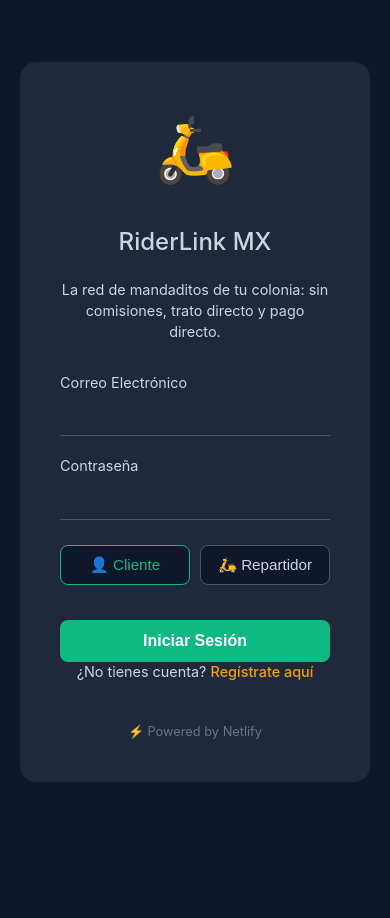
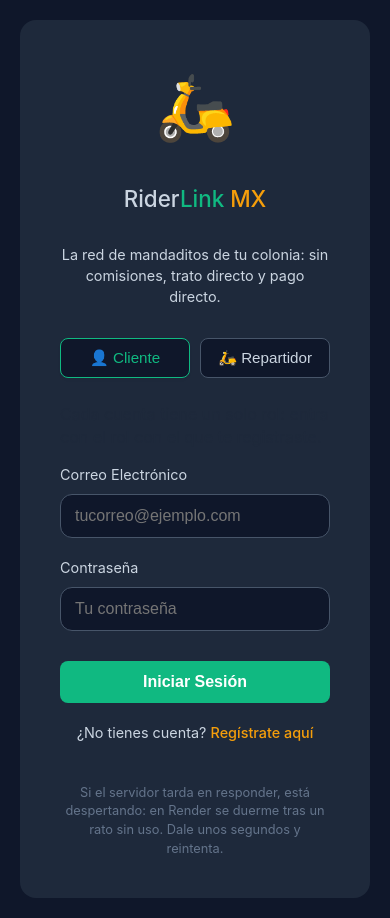
Before and after one commit to oeliud08/mandaditosApp, a React (Vite) app in the folder frontend-react/: page / in a window 390 px wide. Before the commit the page ends 844 px from the top, so only its background shows below. Built offline with nearby package versions, Linux system fonts and the light colour scheme.

Commit message:
fixing design login

```diff
--- a/frontend-react/src/views/Login.css
+++ b/frontend-react/src/views/Login.css
@@ -46,7 +46,7 @@
   font-weight: 500;
 }
 
-.form-card p{
+.tagline{
   font-size: 0.9rem;
   color: #CBD5E1;
   margin: 0 0 30px;
@@ -54,16 +54,19 @@
 }
 
 /* Scoped so these don't clash with the dashboard modal's .input-group */
+
 .login-container .input-group {
   margin-bottom: 20px;
   display: flex;
   flex-direction: column;
+
 }
 
 .login-container .input-group label {
   font-size: 0.9rem;
   color: #CBD5E1;
   margin-bottom: 8px;
+
 }
 
 .login-container .input-group input {
@@ -75,6 +78,10 @@
   font-size: 1rem;
   outline: none;
   transition: border-color 0.2s;
+  border: 1px solid #475569;
+  border-radius: 12px;
+  background: #0F172A;
+  padding: 12px 14px;
 }
 
 .login-container .input-group input:focus {
@@ -82,6 +89,9 @@
 }
 
 /* Role selector */
+.dark-box{
+
+}
 .role-selector {
   display: flex;
   gap: 10px;
@@ -170,20 +180,3 @@
     font-size: 2.4rem;
   }
 }
-
-/* Phones: hide the illustration panel and give the form the whole screen */
-@media (max-width: 768px) {
-  .login-left-panel {
-    display: none;
-  }
-
-  .login-right-panel {
-    width: 100%;
-    padding: 20px;
-  }
-
-  .form-card h2 {
-    font-size: 1.5rem;
-    margin-bottom: 20px;
-  }
-}
--- a/frontend-react/src/views/Login.jsx
+++ b/frontend-react/src/views/Login.jsx
@@ -31,31 +31,11 @@ export default function Login({ onLoginSuccess, onSwitchToRegister }) { // <-- A
       <div className="login-panel">
         <div className="form-card">
           <h1>🛵</h1>
-          <h2>RiderLink MX</h2>
-          <p>La red de mandaditos de tu colonia: sin comisiones, trato directo y pago directo.</p>
+          <h2>Rider<span style={{color: "#10B981"}}>Link</span> <span style={{color: "#F59E0B"}}>MX</span></h2>
+          <p className="tagline">La red de mandaditos de tu colonia: sin comisiones, trato directo y pago directo.</p>
           {error && <p className="error-message">{error}</p>}
 
-          <form onSubmit={handleSubmit}>
-            <div className="input-group">
-              <label>Correo Electrónico</label>
-              <input
-                type="email"
-                value={email}
-                onChange={(e) => setEmail(e.target.value)}
-                required
-              />
-            </div>
-
-            <div className="input-group">
-              <label>Contraseña</label>
-              <input
-                type="password"
-                value={password}
-                onChange={(e) => setPassword(e.target.value)}
-                required
-              />
-            </div>
-
+          <div className="dark-box">
             <div className="role-selector">
               <button
                 type="button"
@@ -71,6 +51,32 @@ export default function Login({ onLoginSuccess, onSwitchToRegister }) { // <-- A
               >
                 🛵 Repartidor
               </button>
+          </div>
+          </div>
+
+          <p className="role-note">Cada cuenta tiene un solo rol: entra con el rol con el que te registraste.</p>
+
+          <form onSubmit={handleSubmit}>
+            <div className="input-group">
+              <label>Correo Electrónico</label>
+              <input
+                placeholder="tucorreo@ejemplo.com"
+                type="email"
+                value={email}
+                onChange={(e) => setEmail(e.target.value)}
+                required
+              />
+            </div>
+
+            <div className="input-group">
+              <label>Contraseña</label>
+              <input
+                placeholder="Tu contraseña"
+                type="password"
+                value={password}
+                onChange={(e) => setPassword(e.target.value)}
+                required
+              />
             </div>
 
             <button type="submit" className="submit-btn" disabled={loading}>
@@ -84,7 +90,7 @@ export default function Login({ onLoginSuccess, onSwitchToRegister }) { // <-- A
           </p>
 
           <div className="powered-by">
-            <span>⚡ Powered by Netlify</span>
+            <span>Si el servidor tarda en responder, está despertando: en Render se duerme tras un rato sin uso. Dale unos segundos y reintenta.</span>
           </div>
         </div>
       </div>
```
